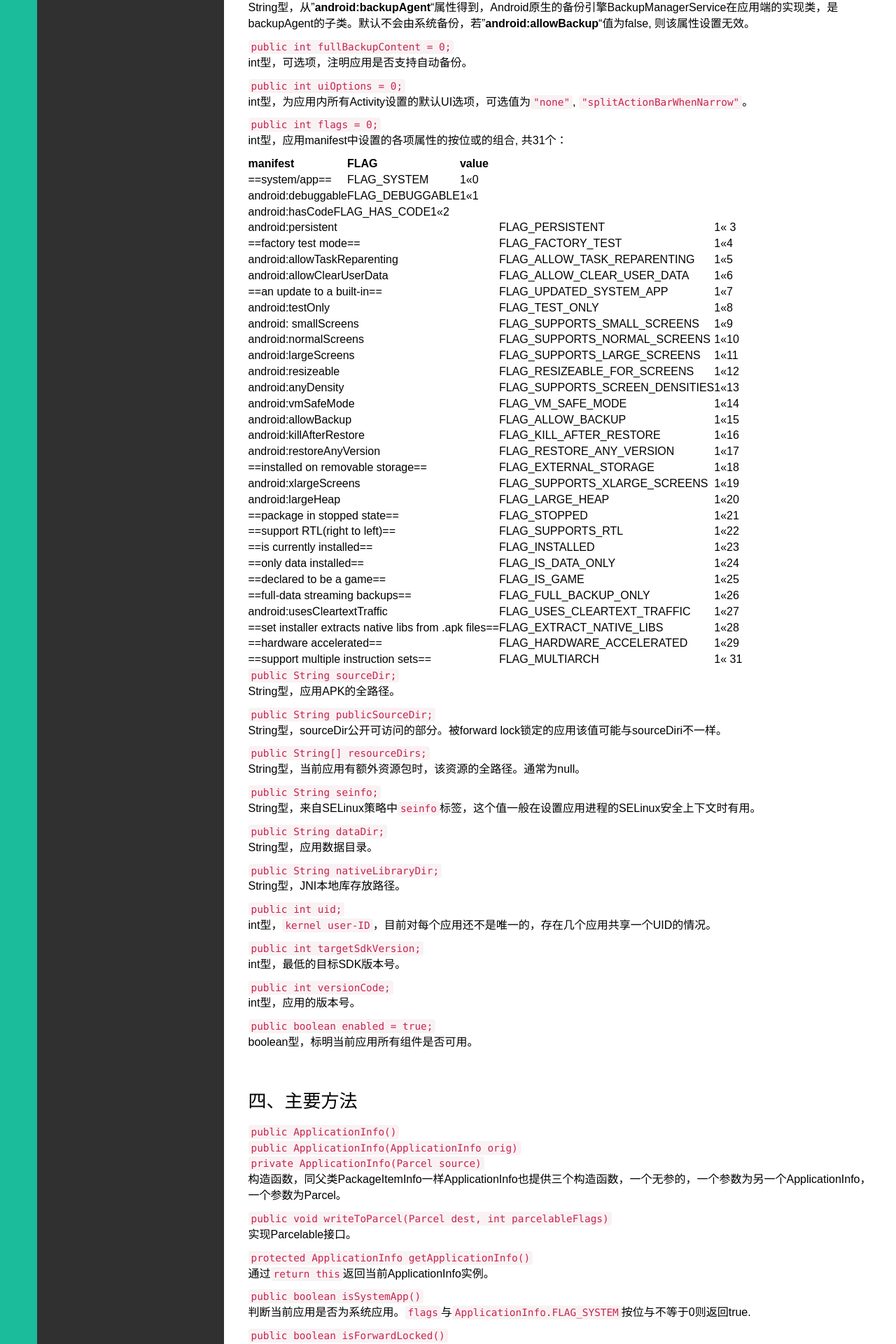
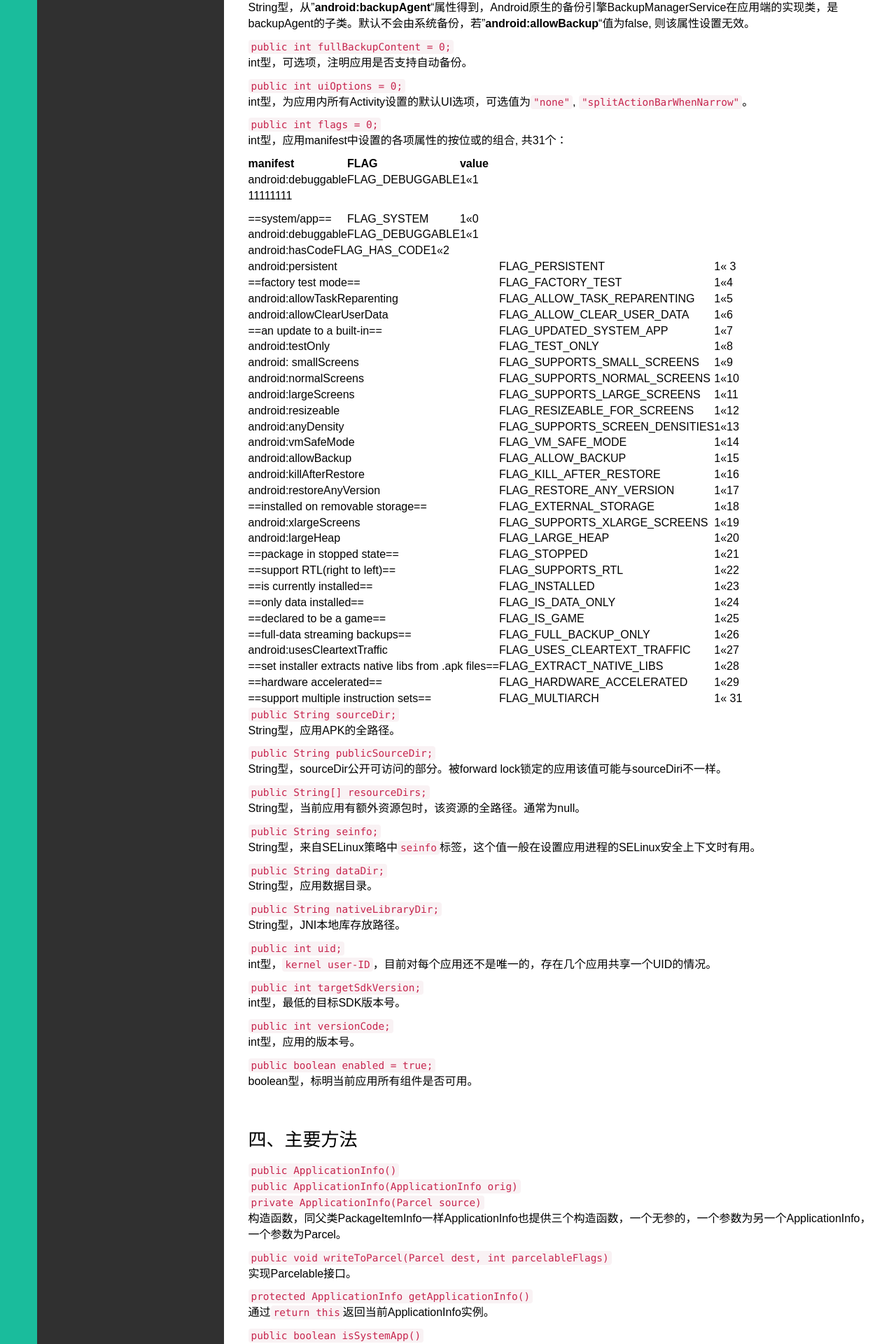
Before and after one commit to NemoTec/NemoTec.github.io, a Jekyll site: the page built from _posts/技术/2016-01-25-Android-PMS-03-ApplicationInfo.md, in a window 1280 px wide. Shown: the part 1146-3066 px from the top of the page at 70% size. Built offline with Jekyll 4.4.1, drawn with Linux system fonts in a browser that asks for light colours; Markdown is read by kramdown in place of the engine named in the settings; some of the changed text lies outside the part shown.

Commit message:
modify github markdown table syntax 3.

```diff
--- a/_posts/技术/2016-01-25-Android-PMS-03-ApplicationInfo.md
+++ b/_posts/技术/2016-01-25-Android-PMS-03-ApplicationInfo.md
@@ -59,6 +59,12 @@
 
 manifest | FLAG | value
 -----|-----|-----
+android:debuggable | FLAG_DEBUGGABLE | 1<<1
+
+11111111
+
+
+
 ==system/app== | FLAG_SYSTEM | 1<<0
 android:debuggable | FLAG_DEBUGGABLE | 1<<1
 
```
